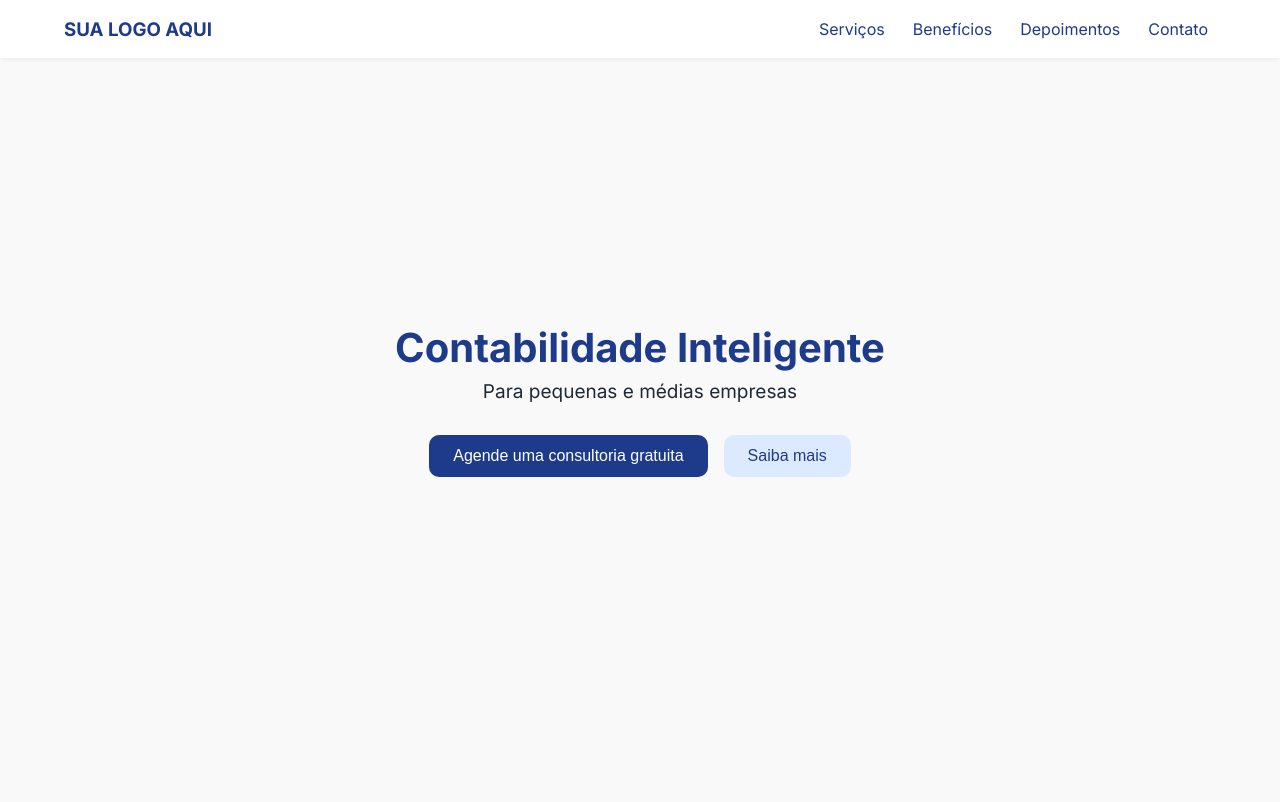
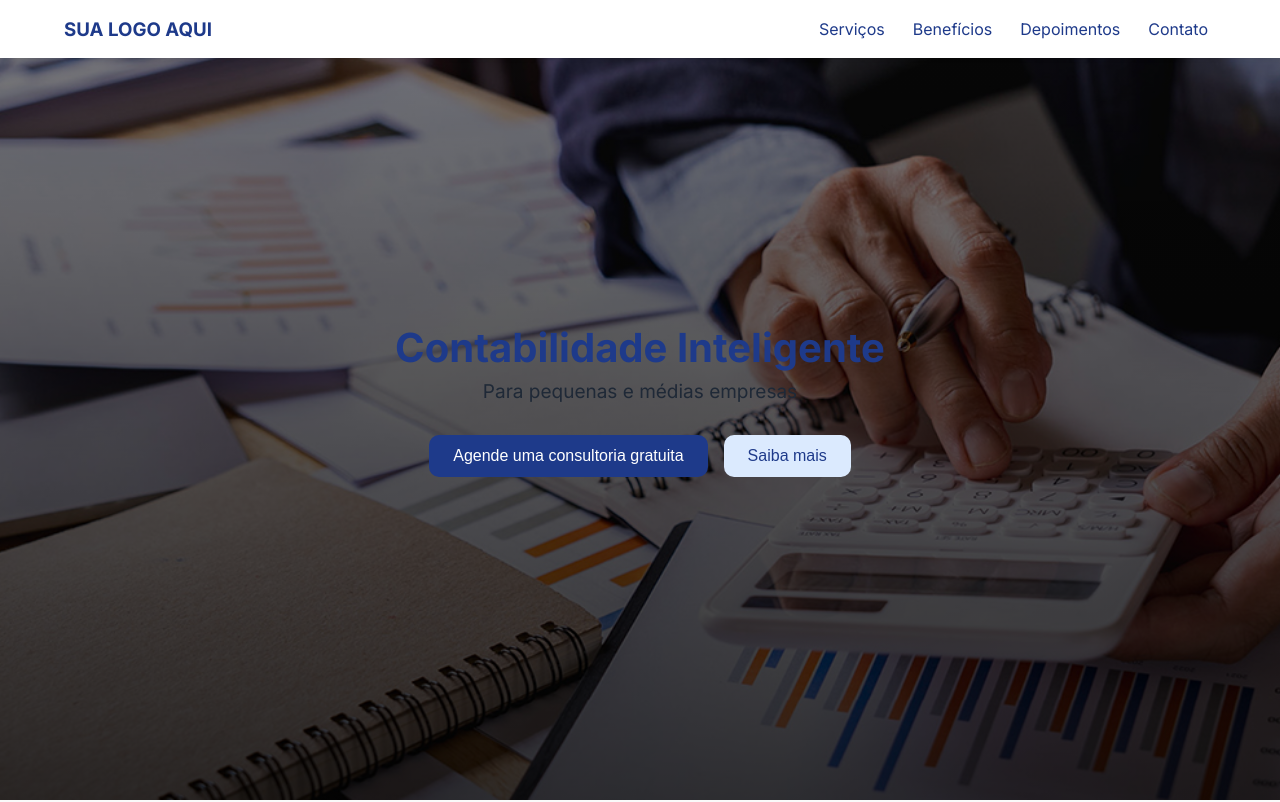
Before and after one commit to isadoracaarvalho/lp-contabilidade, a React (Vite) app: page / in a window 1280 px wide. Shown: the top 802 px of the page. Built offline with nearby package versions, Linux system fonts and the light colour scheme.

Commit message:
coloquei a imagem do hero mas tem que arrumar o css

```diff
--- a/src/styles/Hero.css
+++ b/src/styles/Hero.css
@@ -5,6 +5,9 @@
     justify-content: center;
     align-items: center;
     text-align: center;
+
+    background: linear-gradient(rgba(0,0,0,0.5), rgba(0,0,0,0.8)), url(../assets/hero-background-img.jpg) no-repeat center center / cover;
+    background-attachment: fixed;
 }
 
 .title-container h1 {
```
Also changed, not shown: src/assets/hero-background-img.jpg (added).
